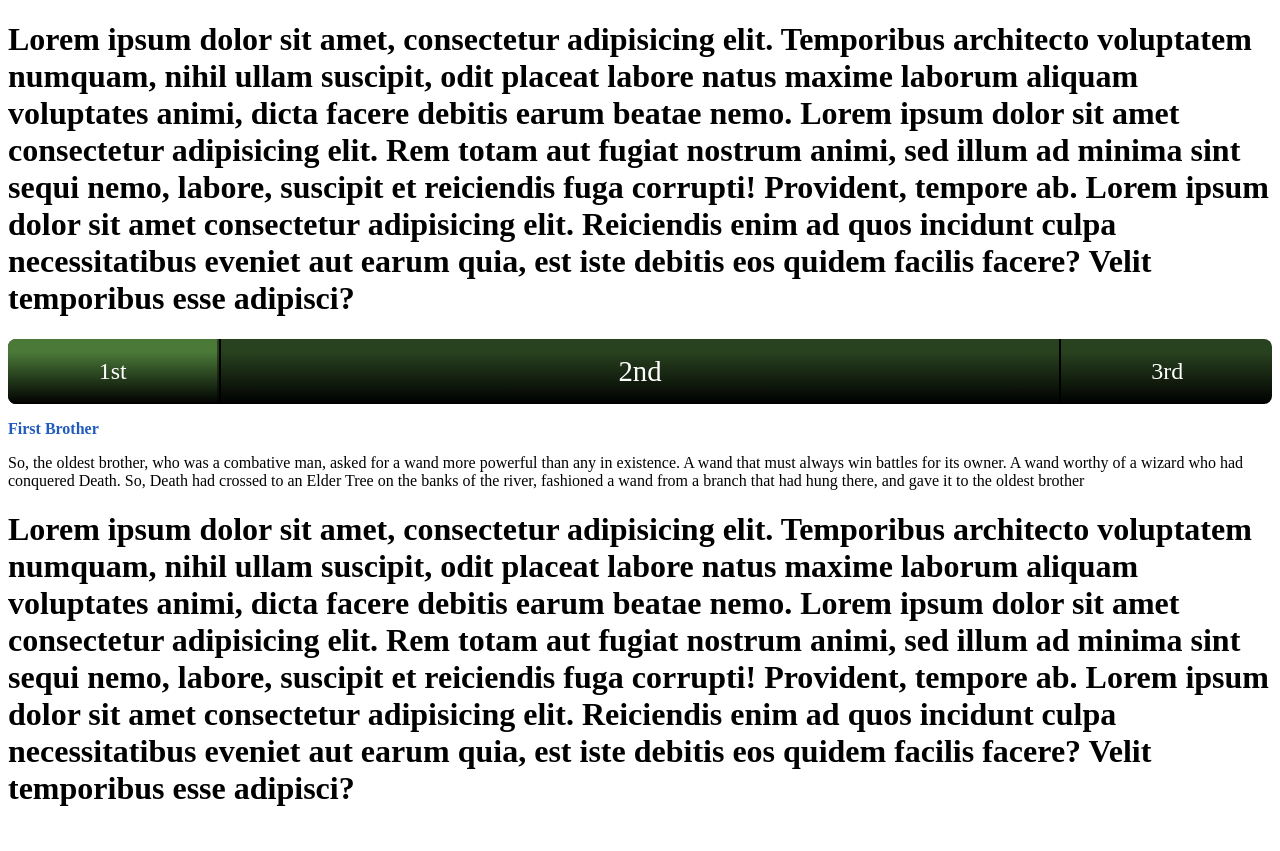
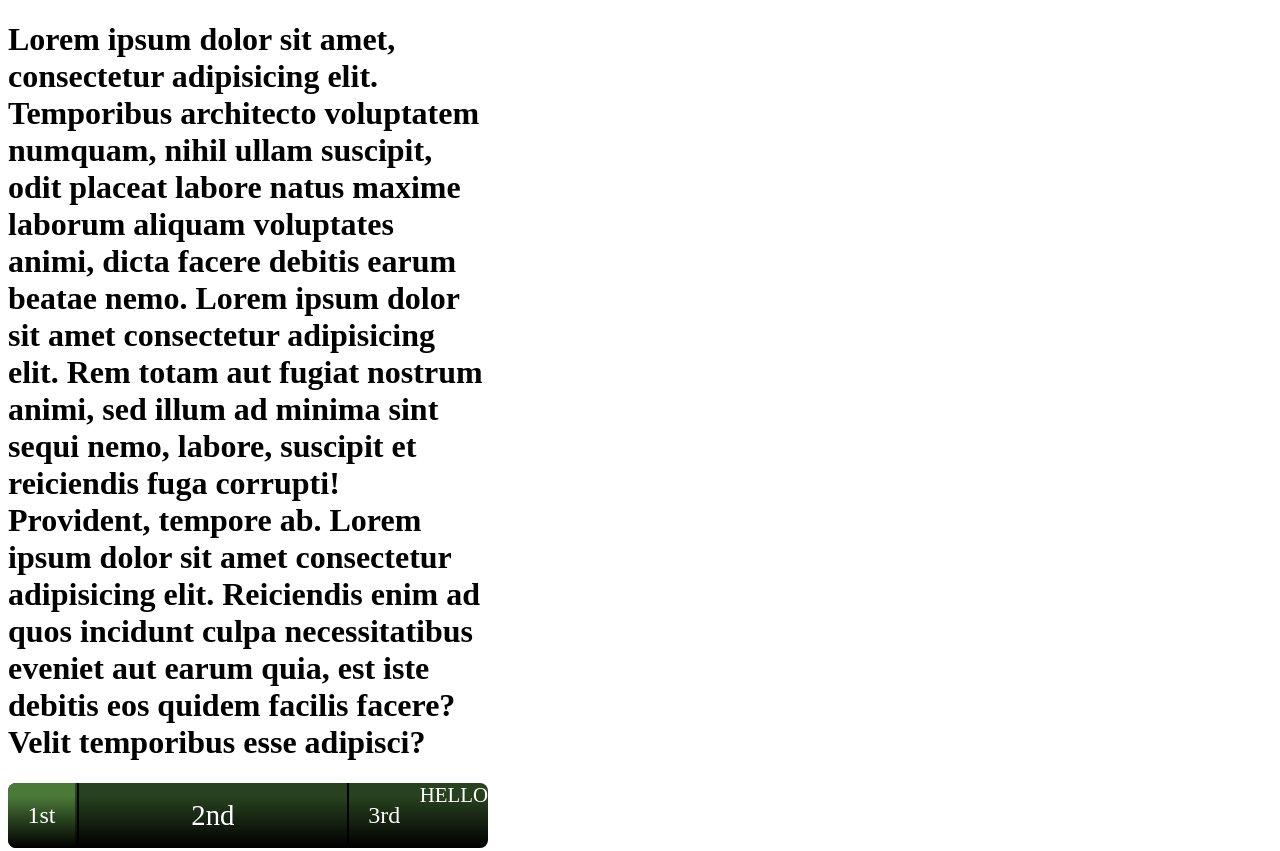
Before and after one commit to robyng/js-fun, a plain HTML site: page index.html in a window 1280 px wide. Shown: the top 851 px of the page. Before the commit the page ends 829 px from the top, so only its background shows below. Drawn offline with Linux system fonts and the light colour scheme.

Commit message:
add animationend event and remove animation2, add animation to id

```diff
--- a/index.html
+++ b/index.html
@@ -10,6 +10,8 @@
     <title>Document</title>
   </head>
   <body>
+    <div class="scroll-container">
+
       <!-- For Spacing -->
       <h1>Lorem ipsum dolor sit amet, consectetur adipisicing elit. Temporibus architecto voluptatem numquam, nihil ullam suscipit, odit placeat labore natus maxime laborum aliquam voluptates animi, dicta facere debitis earum beatae nemo. Lorem ipsum dolor sit amet consectetur adipisicing elit. Rem totam aut fugiat nostrum animi, sed illum ad minima sint sequi nemo, labore, suscipit et reiciendis fuga corrupti! Provident, tempore ab. Lorem ipsum dolor sit amet consectetur adipisicing elit. Reiciendis enim ad quos incidunt culpa necessitatibus eveniet aut earum quia, est iste debitis eos quidem facilis facere? Velit temporibus esse adipisci?</h1>
 
@@ -17,6 +19,7 @@
         <div id="first-brother" class="bridge-green" onclick="firstBro()" ></div>
         <div id="second-brother"  onclick="secondBro()"></div>
         <div id="third-brother" onclick="thirdBro()"></div>
+        <div id="rmg">HELLO</div>
       </div>
 
       <div id="first-bro-text">
@@ -36,5 +39,6 @@
         <!-- For Spacing -->
         <h1>Lorem ipsum dolor sit amet, consectetur adipisicing elit. Temporibus architecto voluptatem numquam, nihil ullam suscipit, odit placeat labore natus maxime laborum aliquam voluptates animi, dicta facere debitis earum beatae nemo. Lorem ipsum dolor sit amet consectetur adipisicing elit. Rem totam aut fugiat nostrum animi, sed illum ad minima sint sequi nemo, labore, suscipit et reiciendis fuga corrupti! Provident, tempore ab. Lorem ipsum dolor sit amet consectetur adipisicing elit. Reiciendis enim ad quos incidunt culpa necessitatibus eveniet aut earum quia, est iste debitis eos quidem facilis facere? Velit temporibus esse adipisci?</h1>
 
+      </div>
       </body>
       </html>
--- a/script.js
+++ b/script.js
@@ -24,6 +24,7 @@ function firstBro() {
     document.getElementById("first-brother").classList.remove("bridge-green");
     document.getElementById("second-brother").classList.remove("bridge-green");
     document.getElementById("third-brother").classList.add("bridge-green");
+
   }
 
 //battery animatiom
@@ -32,8 +33,15 @@ const secondBroEl = document.querySelector('#second-brother');
 const thirdBroEl = document.querySelector('#third-brother');
 const observer = new IntersectionObserver(entries => {
   secondBroEl.classList.toggle('animation', entries[0].isIntersecting);
-  thirdBroEl.classList.toggle('animation2', entries[0].isIntersecting);
+  thirdBroEl.classList.toggle('animation', entries[0].isIntersecting);
   console.log(entries)
 });
 
 observer.observe(bridge);
+
+secondBroEl.addEventListener('animationend', removeAnimationAfterFinish);
+thirdBroEl.addEventListener('animationend', removeAnimationAfterFinish);
+
+function removeAnimationAfterFinish(event) {
+  event.target.classList.remove('animation');
+}
--- a/style.css
+++ b/style.css
@@ -1,3 +1,6 @@
+.scroll-container {
+    max-width: 480px;
+  }
 /* Bridge CSS */
 .bridge-container {
     height:65px;
@@ -24,10 +27,15 @@
   border-right: black solid 2px;
 }
 
-.animation {
+#second-brother.animation {
+    animation-name: highlight;
+    animation-duration: 1s;
+  }
+
+#third-brother.animation {
   animation-name: highlight;
   animation-duration: 1s;
-  animation-iteration-count: 1;
+  animation-delay: .5s;
 }
 
 @keyframes highlight {
@@ -71,12 +79,12 @@
     font-size: 1.5rem;
 }
 
-.animation2 {
+/* .animation2 {
   animation-name: highlight2;
   animation-delay: .5s;
   animation-duration: 1s;
   animation-iteration-count: 1;
-}
+} */
 @keyframes highlight2 {
   0% {box-shadow: none;}
   50% {  box-shadow: 0 0px 10px 10px orange;}
```
Lines whose indentation alone changed are shown as unchanged.
